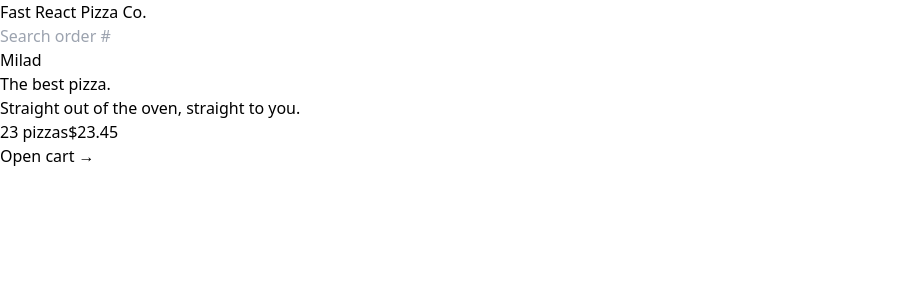
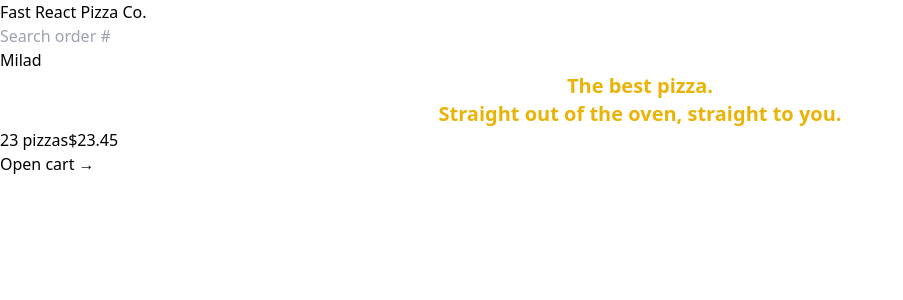
Before and after one commit to JS-Mechanic/Rapid-Za, a React (Vite) app: page / in a window 1280 px wide. Shown: the top 300 px of the page, without its empty margins (0-903 px from the left). Built offline with nearby package versions, Linux system fonts and the light colour scheme.

Commit message:
Testing tailwind functionality

```diff
--- a/src/ui/Home.jsx
+++ b/src/ui/Home.jsx
@@ -1,7 +1,7 @@
 function Home() {
 	return (
 		<div>
-      <h1>
+			<h1 className="text-xl text-yellow-500 font-semibold text-center">
 				The best pizza.
 				<br />
 				Straight out of the oven, straight to you.
```
Lines whose indentation alone changed are shown as unchanged.
